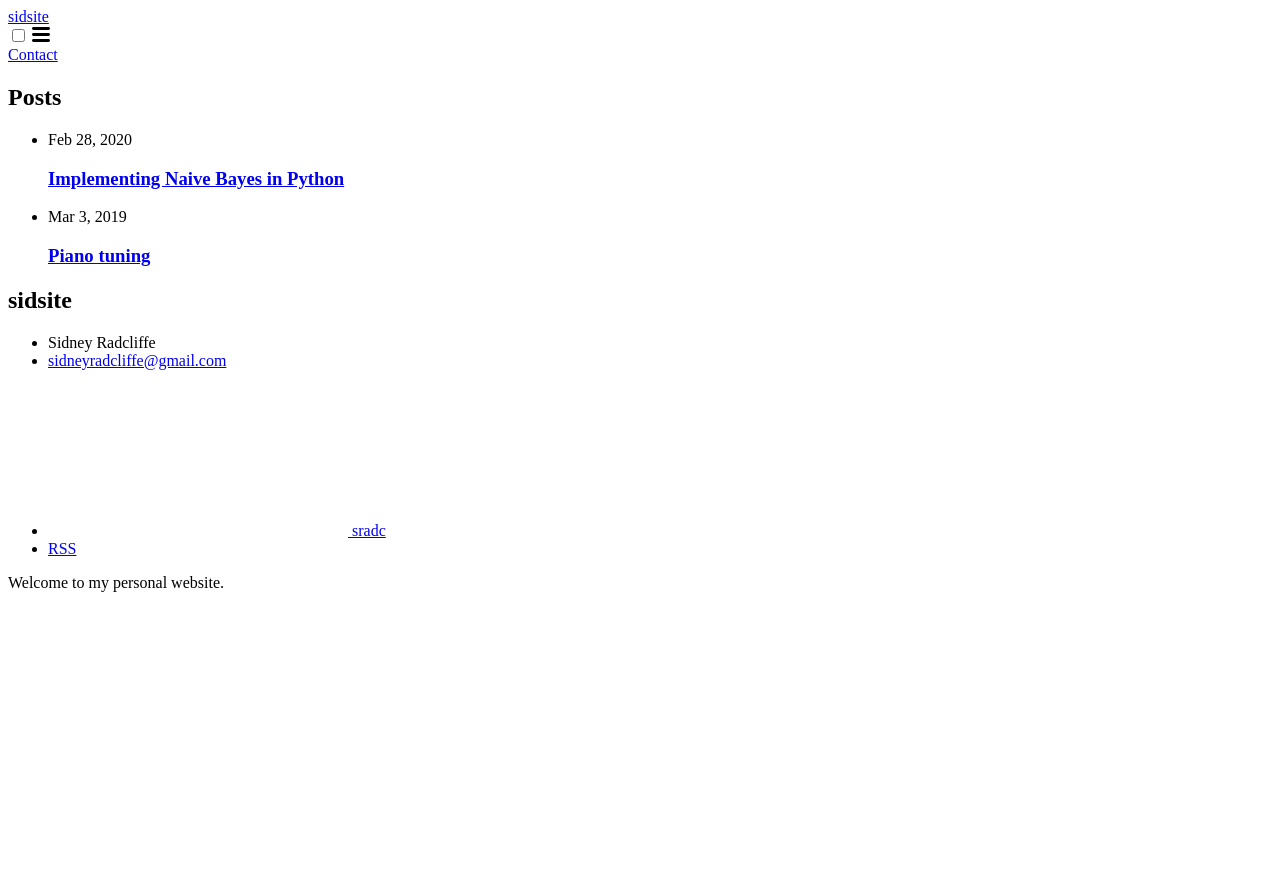
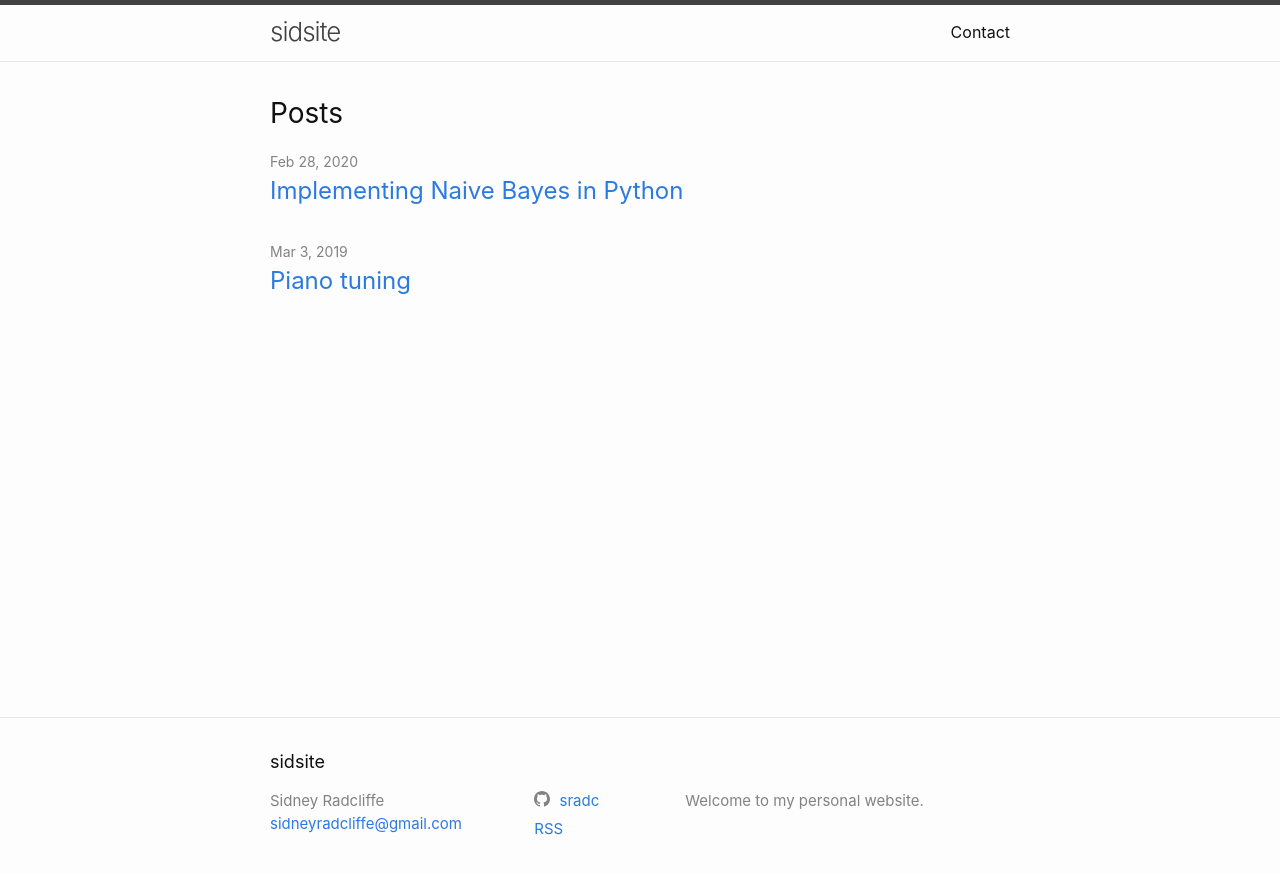
Before and after one commit to sradc/sradc.github.io, a Jekyll site: the page built from index.markdown, in a window 1280 px wide. Shown: the top 874 px of the page. Built offline with Jekyll 4.4.1, drawn with Linux system fonts in a browser that asks for light colours.

Commit message:
tried removing theme from config

```diff
--- a/_config.yml
+++ b/_config.yml
@@ -35,7 +35,7 @@ collections:
     permalink: /posts/:title/
 
 # Build settings
-theme: minima
+# theme: minima
 plugins:
   - jekyll-feed
   - jekyll-sitemap
--- /dev/null
+++ b/assets/main.scss
@@ -0,0 +1,5 @@
+---
+# Only the main Sass file needs front matter (the dashes are enough)
+---
+
+@import "minima";
```
Also changed, not shown: assets/minima-social-icons.svg (added).
